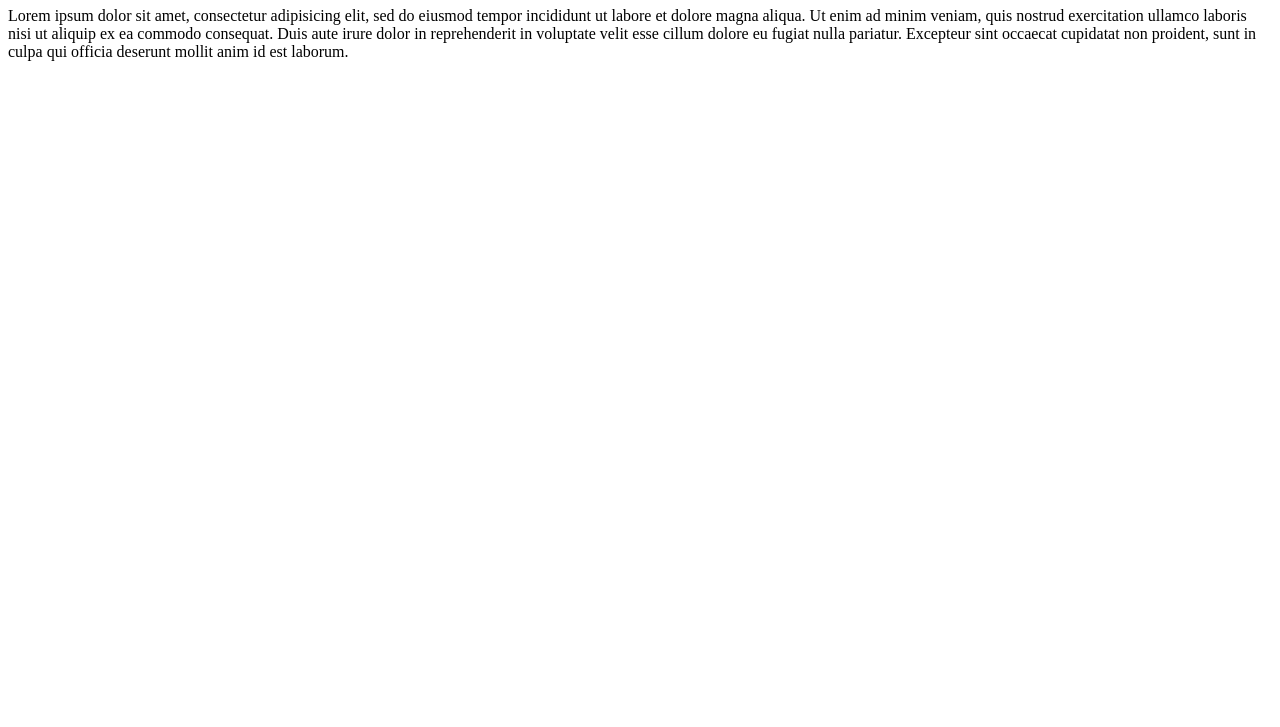
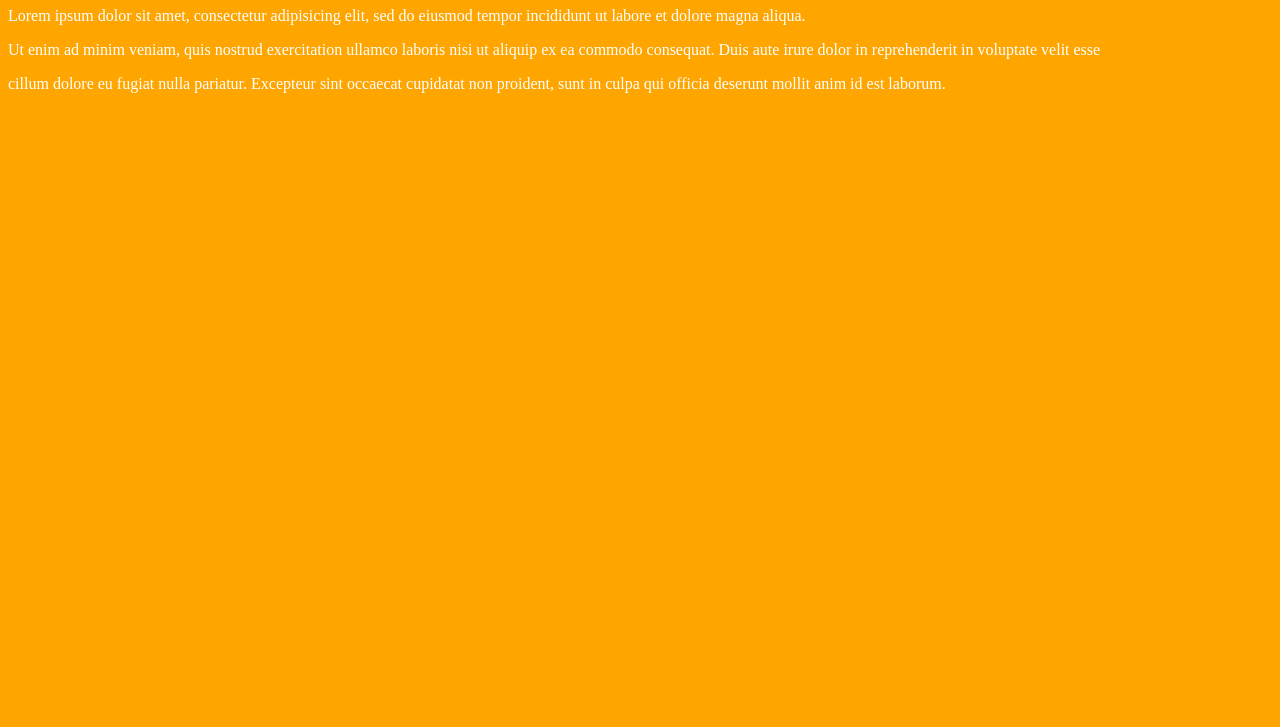
Before and after one commit to amysutto/amysutto.github.io, a plain HTML site: page unit_1/index.html in a window 1280 px wide. Shown: the part 73-800 px from the top of the page. Drawn offline with Linux system fonts and the light colour scheme.

Commit message:
fixed unit 1

```diff
--- a/unit_1/CSS/style.css
+++ b/unit_1/CSS/style.css
@@ -1,5 +1,7 @@
 body {
-	color: #00ff00;
-	background-color: #cccccc;
-	font-family: Arial, sans-serif;
+	background-color: orange;
 }
+
+h1, p {
+	color: white;
+}
--- a/unit_1/index.html
+++ b/unit_1/index.html
@@ -2,15 +2,18 @@
 <html>
 	<head>
 		<title>The Village Grind</title>
-		<link rel="stylesheet" type="text/css" href="css/style,css">
+		<link rel="stylesheet" type="text/css" href="css/style.css" />
 	</head>
 	<body>
 		<h1>The Village Grind Welcomes You</h1>
+
 		<p>Lorem ipsum dolor sit amet, consectetur adipisicing elit, sed do eiusmod
-		tempor incididunt ut labore et dolore magna aliqua. Ut enim ad minim veniam,
-		quis nostrud exercitation ullamco laboris nisi ut aliquip ex ea commodo
-		consequat. Duis aute irure dolor in reprehenderit in voluptate velit esse
-		cillum dolore eu fugiat nulla pariatur. Excepteur sint occaecat cupidatat non
+		tempor incididunt ut labore et dolore magna aliqua.<p>
+
+		<p> Ut enim ad minim veniam, quis nostrud exercitation ullamco laboris nisi ut aliquip ex ea commodo
+		consequat. Duis aute irure dolor in reprehenderit in voluptate velit esse<p>
+
+		<p>cillum dolore eu fugiat nulla pariatur. Excepteur sint occaecat cupidatat non
 		proident, sunt in culpa qui officia deserunt mollit anim id est laborum.</p>
 	</body>
 </html>
```
